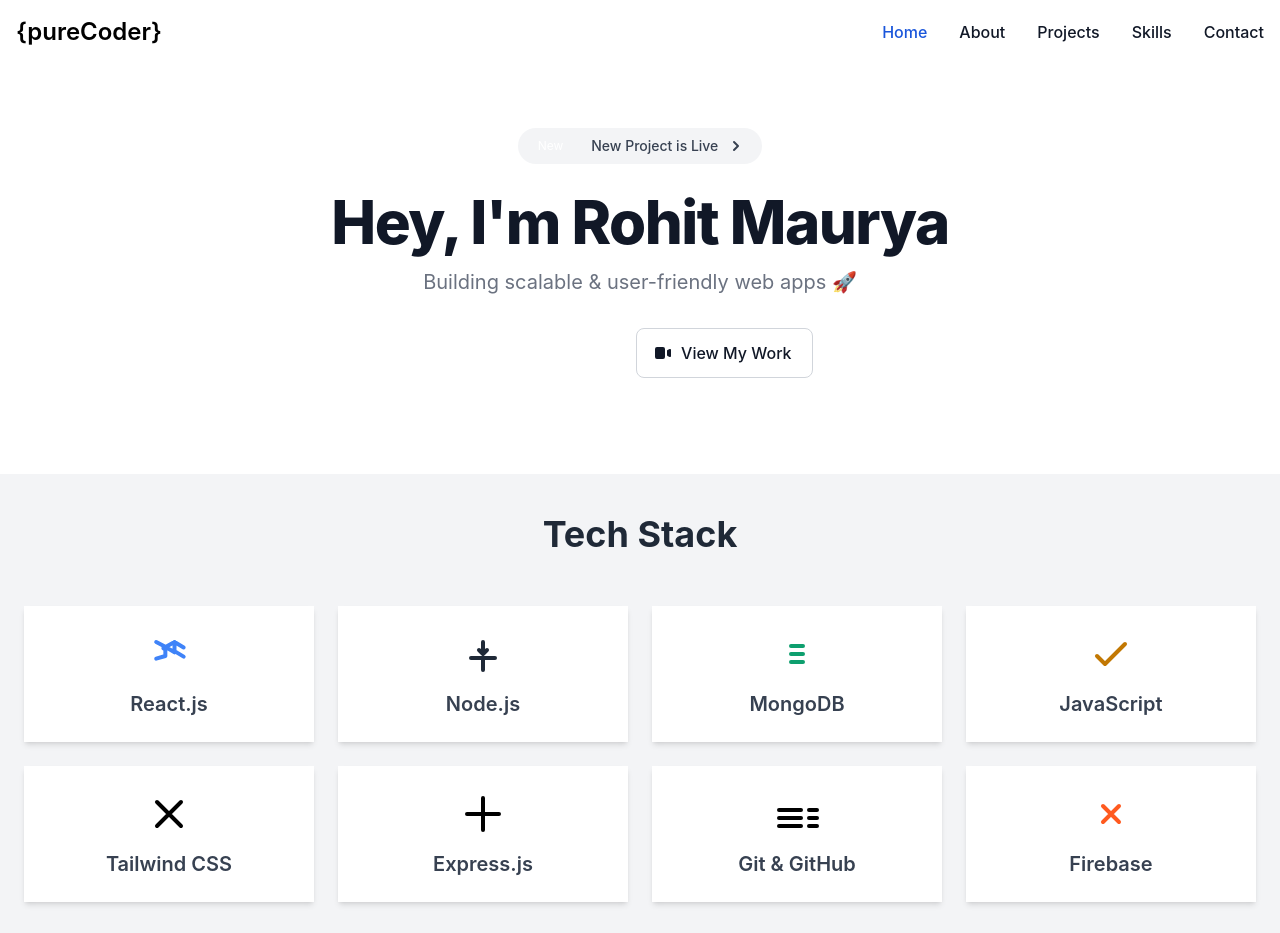
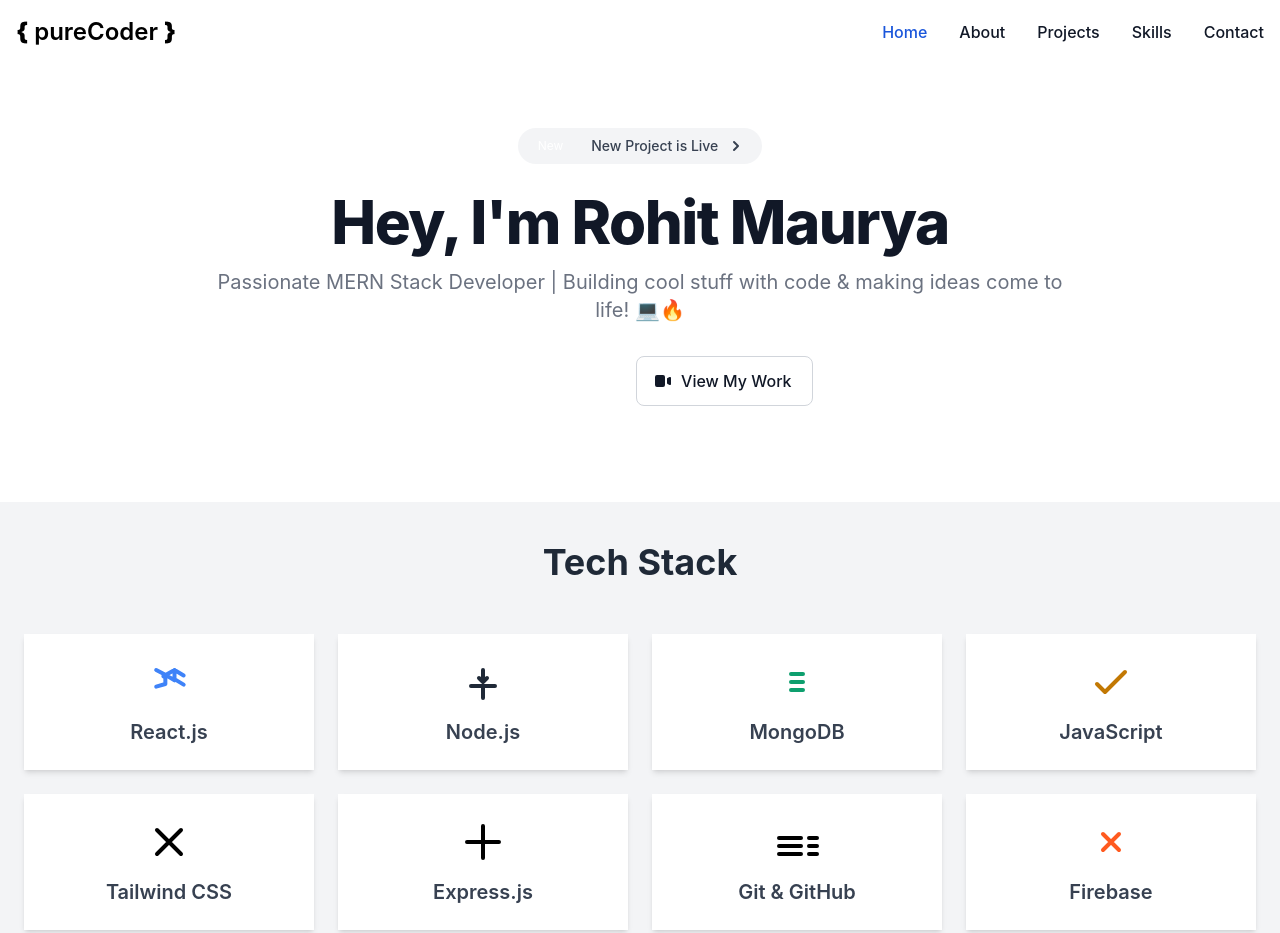
Before and after one commit to purecoder7/portfolio, a plain HTML site: page index.html in a window 1280 px wide. Shown: the top 933 px of the page. Drawn offline with nearby package versions, Linux system fonts and the light colour scheme.

Commit message:
Update index.html

```diff
--- a/index.html
+++ b/index.html
@@ -11,7 +11,7 @@
 <nav class="bg-white border-gray-200 dark:bg-gray-900">
     <div class="max-w-screen-xl flex flex-wrap items-center justify-between mx-auto p-4">
       <a href="https://flowbite.com/" class="flex items-center space-x-3 rtl:space-x-reverse">
-          <span class="self-center text-2xl font-semibold whitespace-nowrap dark:text-white">{pureCoder}</span>
+          <span class="self-center text-2xl font-semibold whitespace-nowrap dark:text-white"><b>{</b> pureCoder <b>}</b></span>
       </a>
       <button data-collapse-toggle="navbar-default" type="button" class="inline-flex items-center p-2 w-10 h-10 justify-center text-sm text-gray-500 rounded-lg md:hidden hover:bg-gray-100 focus:outline-none focus:ring-2 focus:ring-gray-200 dark:text-gray-400 dark:hover:bg-gray-700 dark:focus:ring-gray-600" aria-controls="navbar-default" aria-expanded="false">
           <span class="sr-only">Open main menu</span>
@@ -51,7 +51,7 @@
             <svg class="ml-2 w-5 h-5" fill="currentColor" viewBox="0 0 20 20" xmlns="http://www.w3.org/2000/svg"><path fill-rule="evenodd" d="M7.293 14.707a1 1 0 010-1.414L10.586 10 7.293 6.707a1 1 0 011.414-1.414l4 4a1 1 0 010 1.414l-4 4a1 1 0 01-1.414 0z" clip-rule="evenodd"></path></svg>
         </a>
         <h1 class="mb-4 text-4xl font-extrabold tracking-tight leading-none text-gray-900 md:text-5xl lg:text-6xl dark:text-white">Hey, I'm Rohit Maurya</h1>
-        <p class="mb-8 text-lg font-normal text-gray-500 lg:text-xl sm:px-16 xl:px-48 dark:text-gray-400">Building scalable & user-friendly web apps 🚀</p>
+        <p class="mb-8 text-lg font-normal text-gray-500 lg:text-xl sm:px-16 xl:px-48 dark:text-gray-400">Passionate MERN Stack Developer | Building cool stuff with code & making ideas come to life! 💻🔥</p>
         <div class="flex flex-col mb-8 lg:mb-16 space-y-4 sm:flex-row sm:justify-center sm:space-y-0 sm:space-x-4">
             <a href="#contact" class="inline-flex justify-center items-center py-3 px-5 text-base font-medium text-center text-white rounded-lg bg-primary-700 hover:bg-primary-800 focus:ring-4 focus:ring-primary-300 dark:focus:ring-primary-900">
                 Contact Me
```
